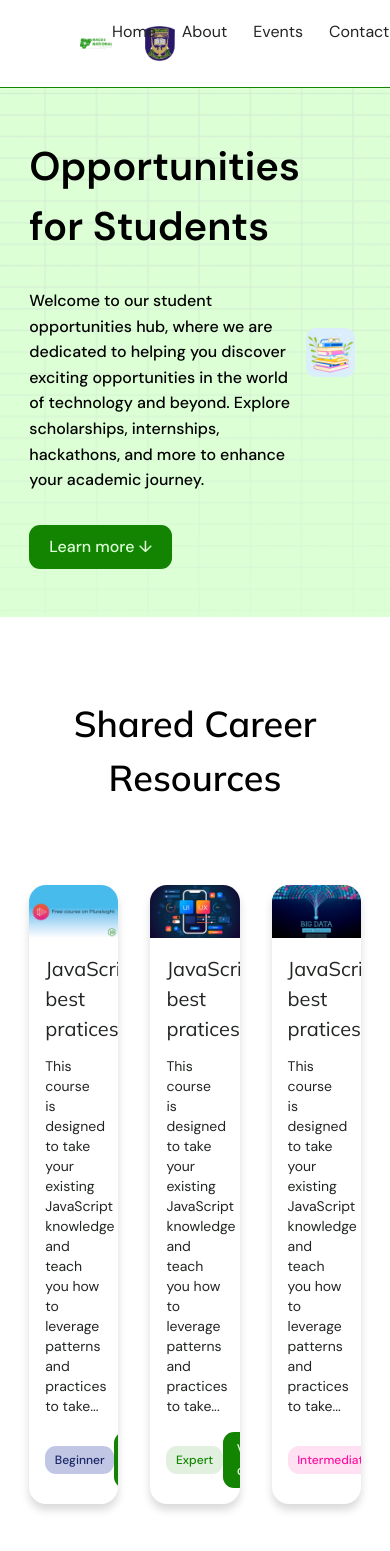
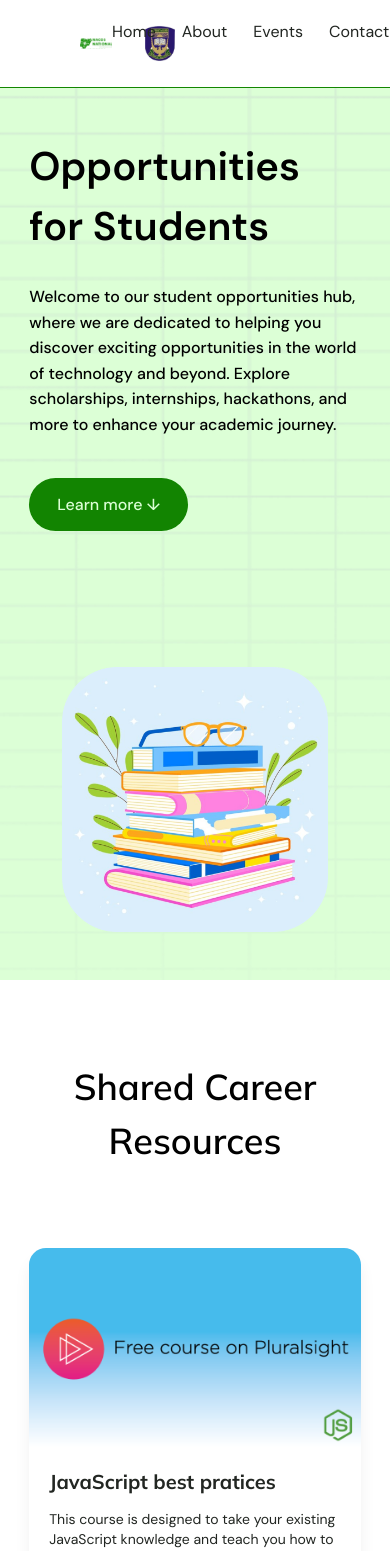
Before and after one commit to nacossuil/Uil-Nacos-Web, a React (Vite) app in the folder frontend/: page /opportunities in a window 390 px wide. Shown: the top 1551 px of the page. Built offline with nearby package versions, Linux system fonts and the light colour scheme.

Commit message:
Responsiveness

```diff
--- a/frontend/src/components/EventCards/EventCards.module.css
+++ b/frontend/src/components/EventCards/EventCards.module.css
@@ -12,7 +12,7 @@
   --fs-text-sm: 0.75rem;
 
   --line-height-text: 1.6;
-  --btn-radius: 2.8vw;
+  --btn-radius: 27px;
   --card-radius: 17px;
   --custom-box-shadow: 0 6px 8px 0 hsla(0, 0%, 0%, 0.15);
 
@@ -37,7 +37,14 @@
   list-style-type: none;
   display: grid;
   grid-template-columns: repeat(3, 1fr);
-  gap: 2rem;
+  gap: 1.25rem;
+}
+
+@media (max-width: 50em) {
+  .cards {
+    grid-template-columns: 1fr;
+    row-gap: 4.8rem;
+  }
 }
 
 /* Card */
@@ -54,7 +61,7 @@
 }
 
 .card > div {
-  padding: 1rem;
+  padding: 1.25rem;
 }
 
 .card h3 {
@@ -86,8 +93,8 @@
   border: 0;
   border-radius: var(--btn-radius);
   cursor: pointer;
-  padding: 0.5em 1em;
-  font-size: var(--fs-text-sm);
+  padding: 0.75em 1.75em;
+  font-size: 0.875rem;
 }
 
 .card a:is(:hover, :active) {
--- a/frontend/src/pages/Opportunities/Opportunitiespage.css
+++ b/frontend/src/pages/Opportunities/Opportunitiespage.css
@@ -1,3 +1,5 @@
+@import url("https://fonts.googleapis.com/css2?family=Mulish:wght@400;500;600;700;800&display=swap");
+
 .opportunities {
   /*###### CUSTOM VARIABLES ######*/
   --color-primary-tint: hsla(112, 99%, 92%);
@@ -5,7 +7,7 @@
   --text-color: hsla(120, 6%, 14%, 1);
   --text-color-light: hsla(108, 10%, 10%, 0.8);
 
-  --font-family: "DM Sans", sans-serif !important;
+  --font-family: "DM Sans", sans-serif;
 
   --fs-heading-lg: 2.5rem;
   --fs-heading-md: 2.25rem;
@@ -16,9 +18,9 @@
   --fs-text-x-sm: 0.75rem;
 
   --line-height-text: 1.6;
-  --btn-radius: 2.8vw;
+  --btn-radius: 27px;
   --card-radius: 17px;
-  --custom-box-shadow: 0 6px 8px 0 hsla(0, 0%, 0%, 0.15);
+  --custom-box-shadow: 0rem 0.75rem 1rem 0rem rgba(0, 0, 0, 0.06);
 
   /* GlOBAL STYLINGS */
   font-family: var(--font-family);
@@ -58,11 +60,11 @@ img {
 .heading-lg {
   font-size: var(--fs-heading-lg);
   font-weight: 600;
-  margin-bottom: 2rem;
+  margin-bottom: 1.75rem;
 }
 
 .heading-md {
-  font-family: "Mulish", var(--font-family), sans-serif;
+  font-family: "Mulish";
   font-size: var(--fs-heading-md);
   font-weight: 600;
   margin-bottom: 5rem;
@@ -71,6 +73,7 @@ img {
 .heading-sm {
   font-family: "Mulish", var(--font-family), sans-serif;
   font-size: var(--fs-heading-sm);
+  font-weight: 700;
   margin-bottom: 0.75rem;
 }
 
@@ -78,7 +81,7 @@ img {
   font-size: var(--fs-text-md);
   font-weight: 500;
   line-height: var(--line-height-text);
-  margin-bottom: 2rem;
+  margin-bottom: 2.5rem;
 }
 
 .text-sm {
@@ -103,11 +106,11 @@ img {
 }
 
 .btn-lg {
-  padding: 0.625em 1.25em;
+  padding: 0.875rem 1.75rem;
 }
 
 .btn-md {
-  padding: 0.5em 1em;
+  padding: 0.75rem 1.75rem;
   font-size: var(--fs-text-sm);
 }
 
@@ -126,6 +129,22 @@ img {
   align-items: center;
 }
 
+@media (max-width: 50em) {
+  .intro__content {
+    grid-template-columns: 1fr;
+    row-gap: 6rem;
+  }
+
+  .intro__content-img-box {
+    display: block;
+  }
+
+  .intro__content-img-box img {
+    margin: 0 auto;
+    width: 90%;
+  }
+}
+
 .intro__content-img-box {
   display: grid;
   place-items: center;
@@ -133,6 +152,7 @@ img {
 
 .intro__content-img-box img {
   width: 80%;
+  justify-self: right;
 }
 
 /*##### RESOURCES SECTION #####*/
@@ -151,7 +171,14 @@ img {
   list-style-type: none;
   display: grid;
   grid-template-columns: repeat(3, 1fr);
-  gap: 2rem;
+  gap: 1.25rem;
+}
+
+@media (max-width: 50em) {
+  .cards {
+    grid-template-columns: 1fr;
+    row-gap: 4.8rem;
+  }
 }
 
 .card {
@@ -162,7 +189,7 @@ img {
 }
 
 .card .content {
-  padding: 1rem;
+  padding: 1.25rem;
 }
 
 /* This element would be conditionally styled in the JSX */
@@ -172,7 +199,7 @@ img {
   font-size: var(--fs-text-x-sm);
   font-weight: 500;
   background-color: #c0c6e4;
-  padding: 0.3rem 0.6rem;
+  padding: 0.375rem 0.75rem;
   border-radius: var(--btn-radius);
 }
 
--- a/frontend/src/pages/Opportunities/components/PageIntro.jsx
+++ b/frontend/src/pages/Opportunities/components/PageIntro.jsx
@@ -11,7 +11,7 @@ const PageIntro = () => {
               technology and beyond. Explore scholarships, internships,
               hackathons, and more to enhance your academic journey.
             </p>
-            <a href="/#" className="btn btn-lg">
+            <a href="/#" className="btn btn-lg text-md">
               Learn more ↓
             </a>
           </div>
```
